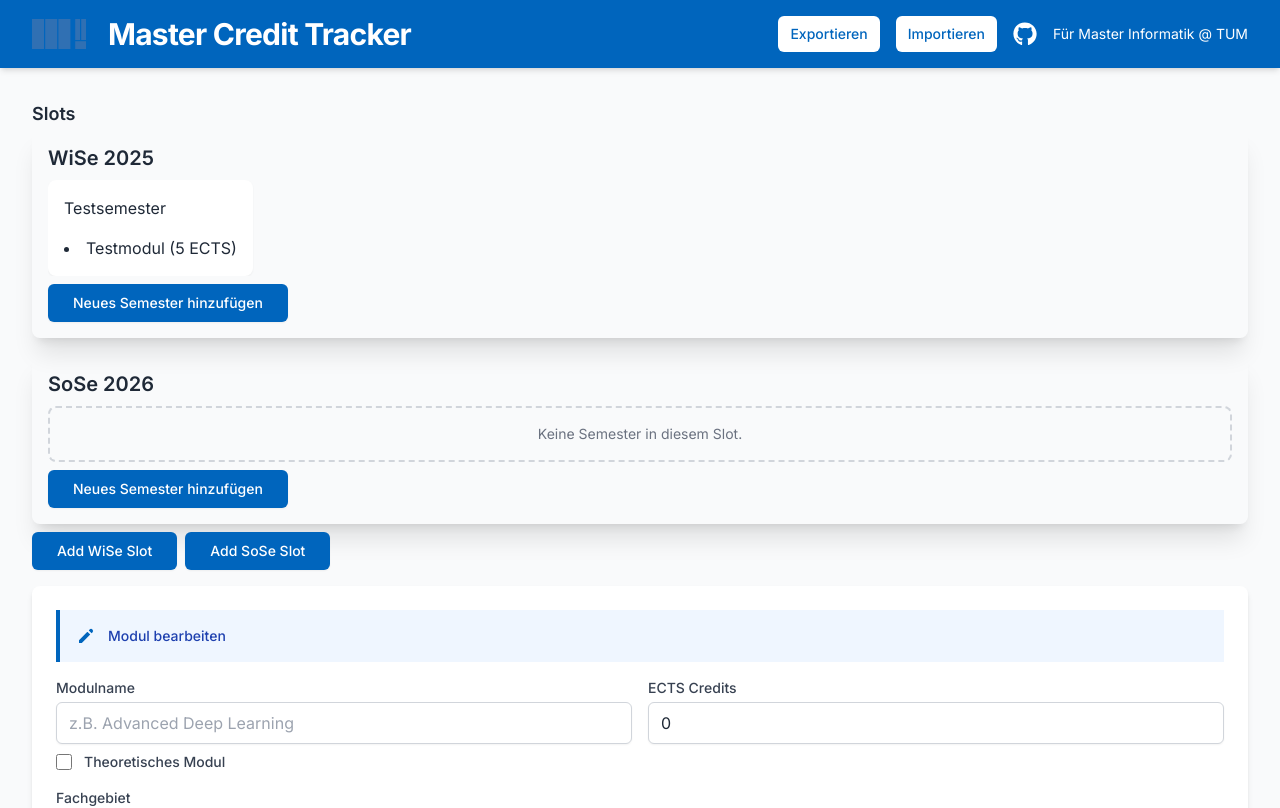
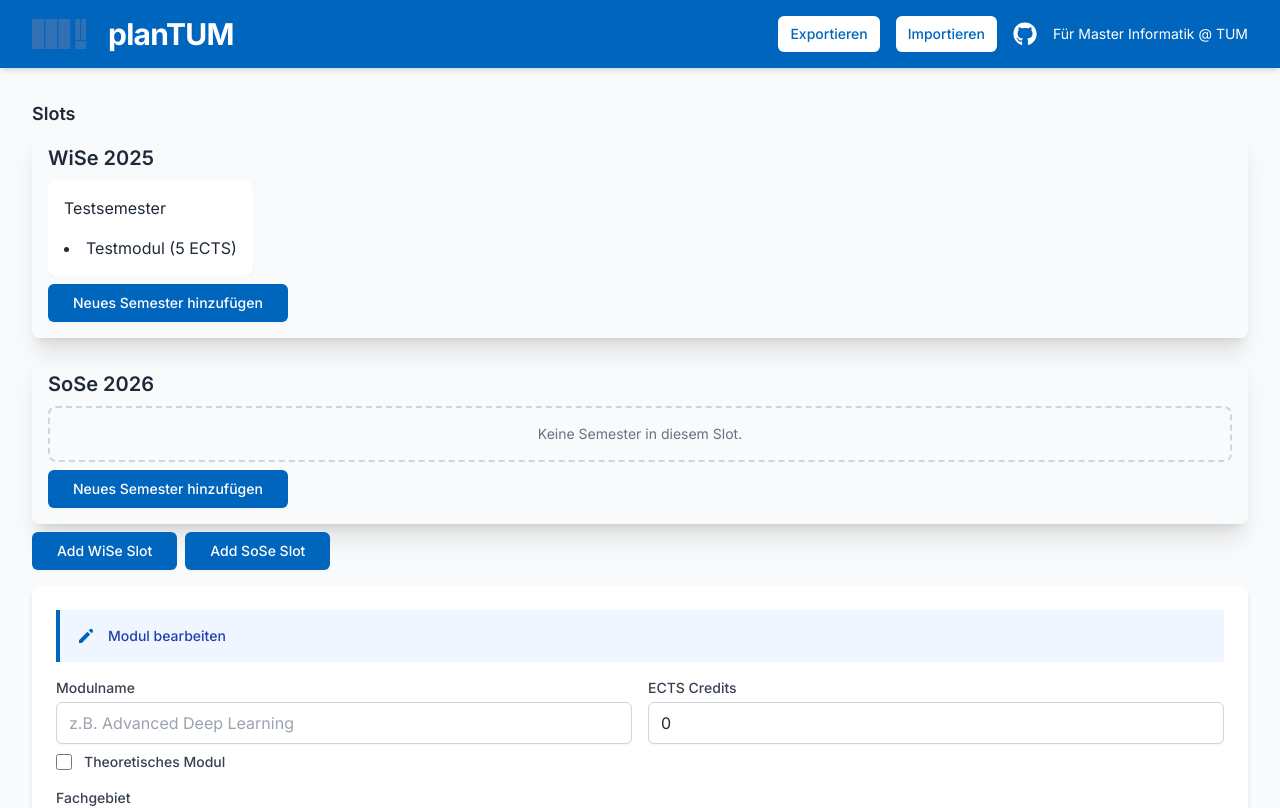
Before and after one commit to postulatum/plantum, a React (Vite) app: page / in a window 1280 px wide. Shown: the top 808 px of the page. Built offline with nearby package versions, Linux system fonts and the light colour scheme.

Commit message:
Rename to planTUM

```diff
--- a/components/Header.tsx
+++ b/components/Header.tsx
@@ -42,7 +42,7 @@ const Header: React.FC<HeaderProps> = ({ onExport, onImport }) => {
                 <div className="flex items-center space-x-4">
                     <TUMLogo />
                     <h1 className="text-xl md:text-3xl font-bold text-white tracking-tight">
-                        Master Credit Tracker
+                       planTUM
                     </h1>
                 </div>
                 <div className="flex items-center space-x-4">
--- a/index.html
+++ b/index.html
@@ -4,7 +4,7 @@
   <head>
     <meta charset="UTF-8" />
     <meta name="viewport" content="width=device-width, initial-scale=1.0" />
-    <title>TUM Master Credit Tracker</title>
+    <title>planTUM</title>
     <script src="https://cdn.tailwindcss.com"></script>
     <link rel="preconnect" href="https://fonts.googleapis.com">
     <link rel="preconnect" href="https://fonts.gstatic.com" crossorigin>
```
Also changed, not shown: 1 other file (tests, documents, lock files or other folders).
